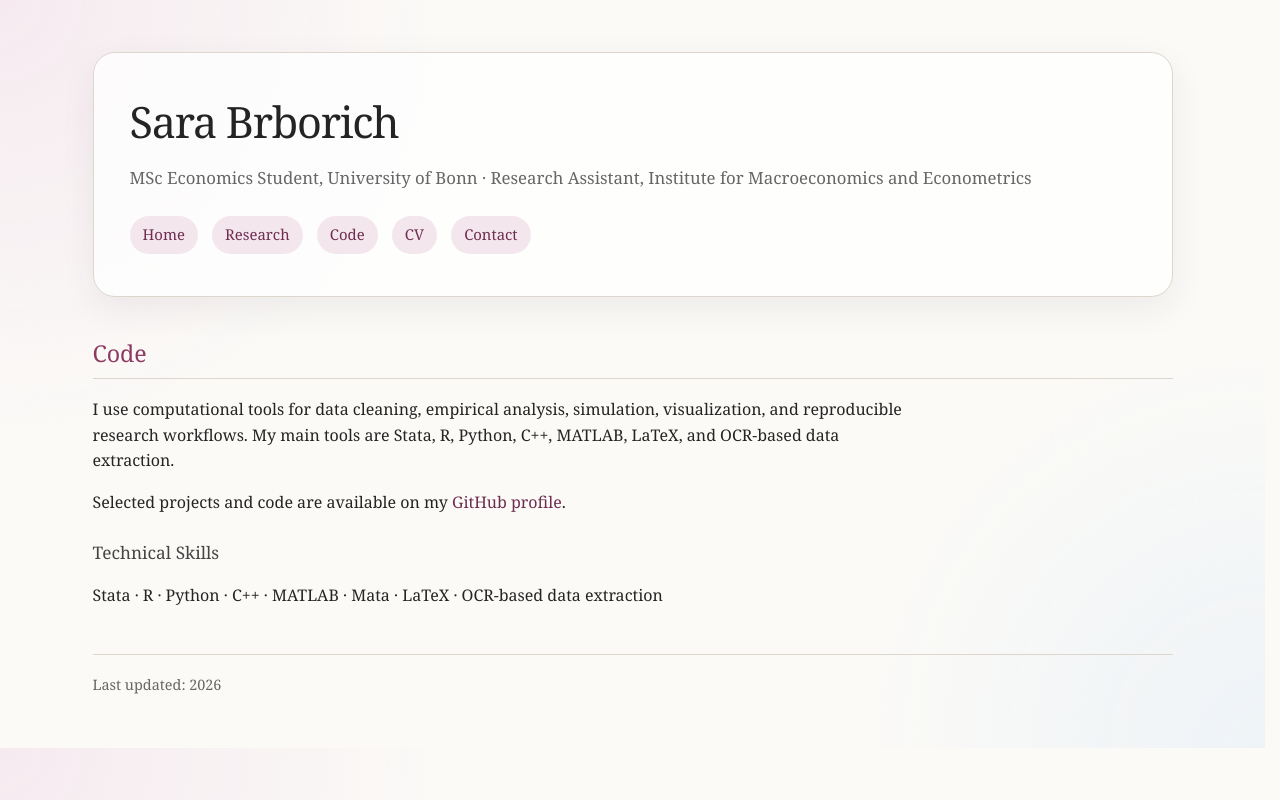
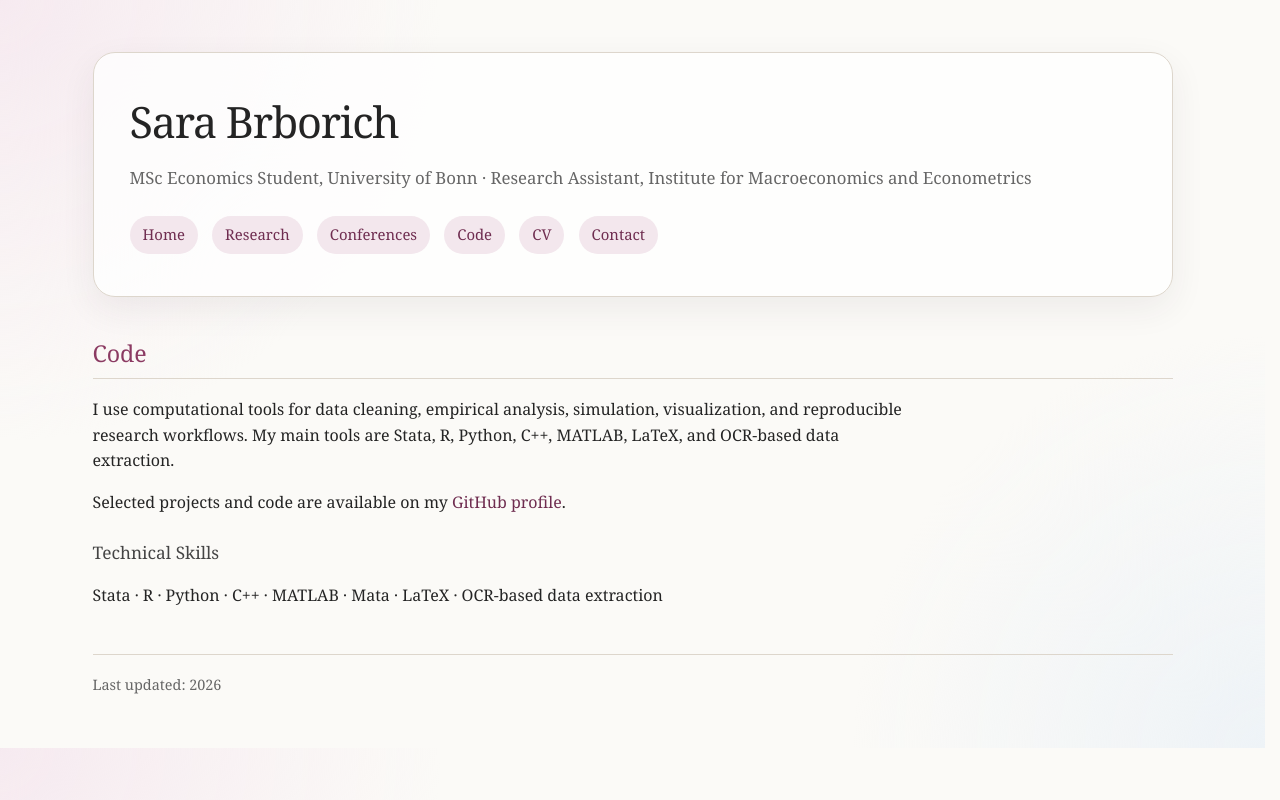
Before and after one commit to SaraBrborich/SaraBrborich.github.io, a plain HTML site: page code.html in a window 1280 px wide. Drawn offline with Linux system fonts and the light colour scheme.

Commit message:
Add link to conferences page in navigation

```diff
--- a/code.html
+++ b/code.html
@@ -20,6 +20,7 @@
       <nav>
         <a href="index.html">Home</a>
         <a href="research.html">Research</a>
+        <a href="conferences.html">Conferences</a>
         <a href="code.html">Code</a>
         <a href="files/Sara_Brborich_CV.pdf" target="_blank" rel="noopener noreferrer">CV</a>
         <a href="contact.html">Contact</a>
```
